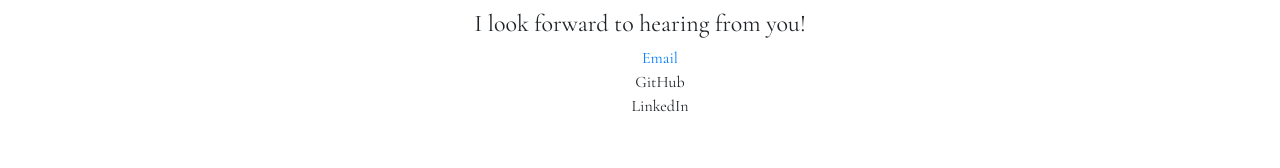
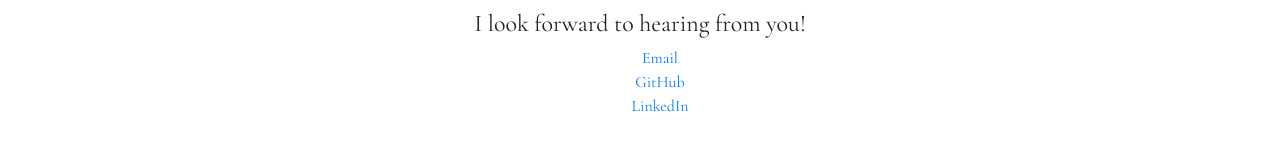
Before and after one commit to laurenhallau/React-Portfolio, a React (Create React App) app: page /contact in a window 1280 px wide. Shown: the part 246-414 px from the top of the page. Built offline with nearby package versions, Linux system fonts and the light colour scheme.

Commit message:
contact links working

```diff
--- a/src/pages/Contact.js
+++ b/src/pages/Contact.js
@@ -10,8 +10,8 @@ function Contact() {
               <h4>I look forward to hearing from you!</h4>
               <ul>
                 <li><a className="email" href="mailto:lhallau@gmail.com">Email </a></li>
-                <li>GitHub</li>
-                <li>LinkedIn</li>
+                <li><a href="https://github.com/laurenhallau" target="blank">GitHub </a></li>
+                <li><a href="https://www.linkedin.com/in/lauren-hallau-82393744/" target="blank">LinkedIn</a></li>
               </ul>
 
             </Col>
```
